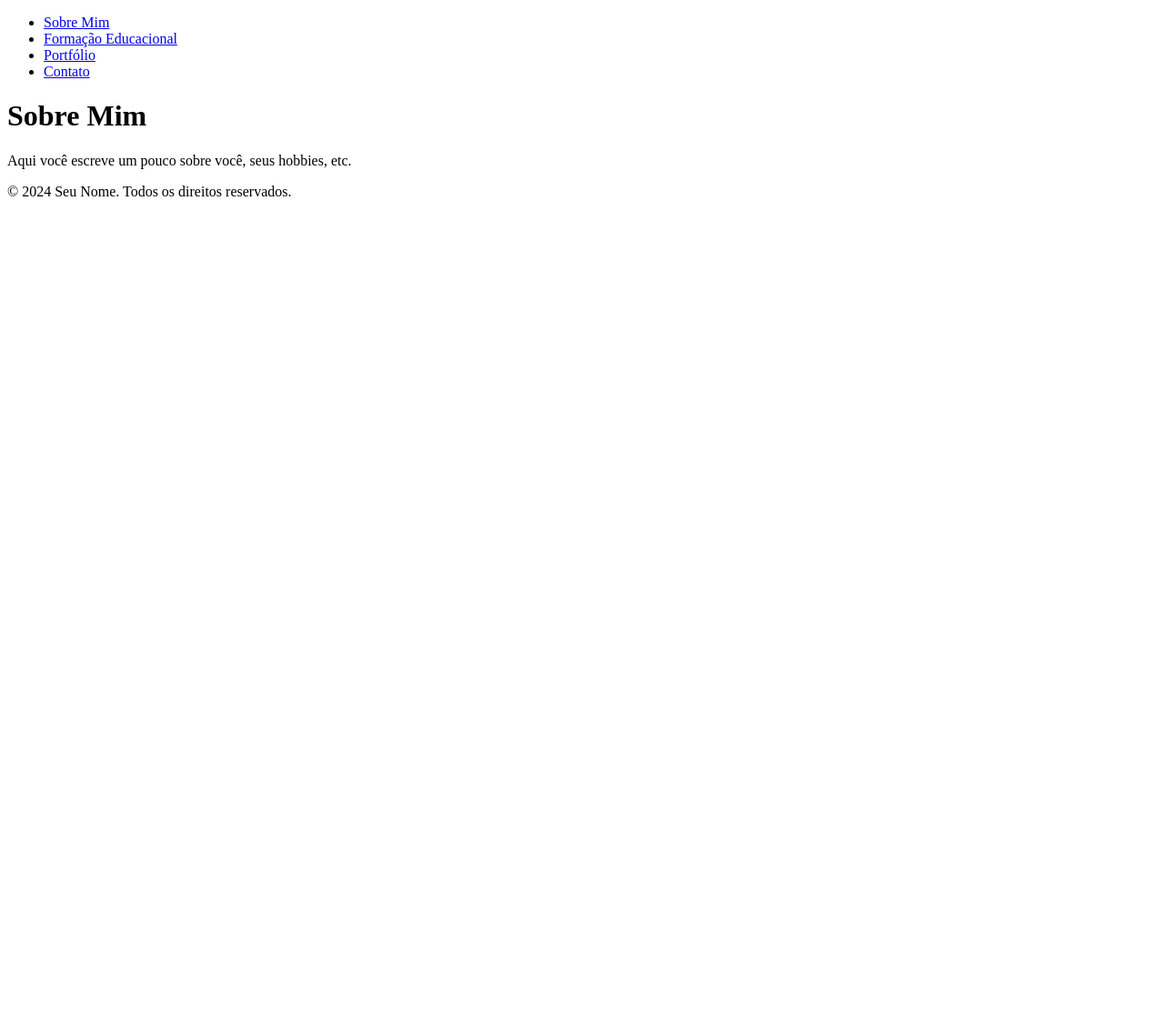
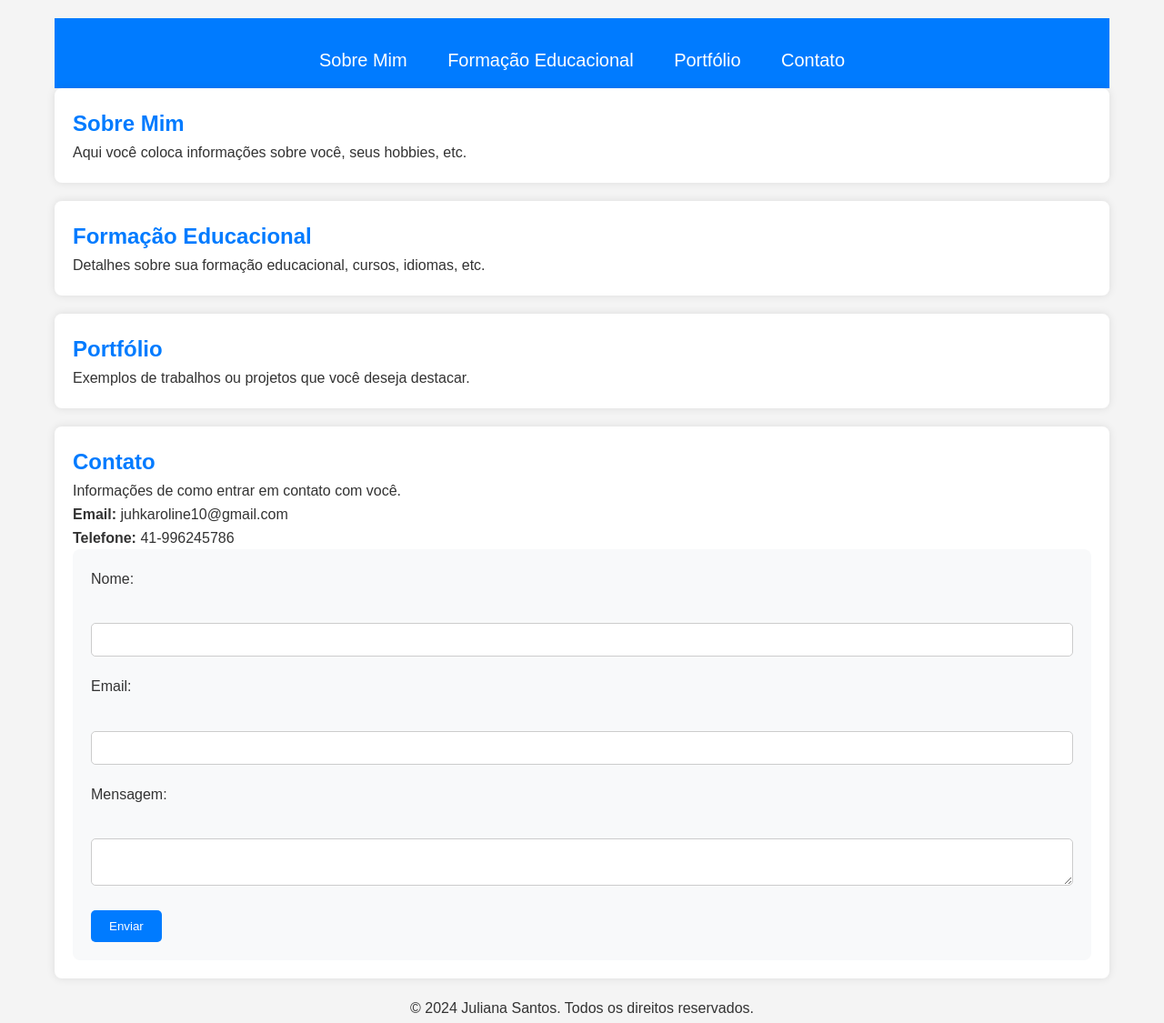
Before and after one commit to julianakaroline111/julianakaroline111.github.io, a plain HTML site: page index.html in a window 1280 px wide. Shown: the whole page at 91% size. Before the commit the page ends 800 px from the top, so only its background shows below. Drawn offline with Linux system fonts and the light colour scheme.

Commit message:
seg commit

```diff
--- a/css/estilo.css
+++ b/css/estilo.css
@@ -0,0 +1,94 @@
+/* Reset básico para remover estilos padrão do navegador */
+* {
+    margin: 0;
+    padding: 0;
+    box-sizing: border-box;
+}
+
+body {
+    font-family: 'Arial', sans-serif;
+    line-height: 1.6;
+    color: #333;
+    background-color: #f4f4f4;
+    padding: 20px;
+    max-width: 1200px;
+    margin: auto;
+}
+
+/* Estilização do cabeçalho e navegação */
+header {
+    background: #007bff;
+    color: #ffffff;
+    padding-top: 30px;
+    padding-bottom: 15px;
+}
+
+header nav ul {
+    list-style: none;
+    text-align: center;
+}
+
+header nav ul li {
+    display: inline;
+    margin: 0 20px;
+}
+
+header nav ul li a {
+    color: white;
+    text-decoration: none;
+    font-size: 20px;
+}
+
+/* Estilização das seções */
+section {
+    margin-bottom: 20px;
+    padding: 20px;
+    background: white;
+    border-radius: 8px;
+    box-shadow: 0 0 10px rgba(0,0,0,0.1);
+}
+
+section h1, section h2 {
+    color: #007bff;
+}
+
+/* Estilização do formulário de contato */
+form {
+    background: #f8f9fa;
+    padding: 20px;
+    border-radius: 8px;
+}
+
+form label {
+    display: block;
+    margin-bottom: 10px;
+}
+
+form input[type="text"],
+form input[type="email"],
+form textarea {
+    width: 100%;
+    padding: 10px;
+    margin-bottom: 20px;
+    border-radius: 5px;
+    border: 1px solid #ccc;
+}
+
+form input[type="submit"] {
+    background: #007bff;
+    color: white;
+    padding: 10px 20px;
+    border: none;
+    border-radius: 5px;
+    cursor: pointer;
+}
+
+form input[type="submit"]:hover {
+    background: #0056b3;
+}
+
+/* Estilização do rodapé */
+footer {
+    text-align: center;
+    margin-top: 20px;
+}
--- a/index.html
+++ b/index.html
@@ -3,27 +3,56 @@
 <head>
     <meta charset="UTF-8">
     <meta name="viewport" content="width=device-width, initial-scale=1.0">
-    <title>Sobre Mim - Meu Portfólio</title>
+    <title>Portfólio de Juliana Santos</title>
     <link rel="stylesheet" href="css/estilo.css">
 </head>
 <body>
     <header>
         <nav>
             <ul>
-                <li><a href="index.html">Sobre Mim</a></li>
-                <li><a href="formacao.html">Formação Educacional</a></li>
-                <li><a href="portfolio.html">Portfólio</a></li>
-                <li><a href="contato.html">Contato</a></li>
+                <li><a href="#Sobre Juliana">Sobre Mim</a></li>
+                <li><a href="#Formacao">Formação Educacional</a></li>
+                <li><a href="#Portfolio">Portfólio</a></li>
+                <li><a href="#Contato">Contato</a></li>
             </ul>
         </nav>
     </header>
+
     <main>
-        <h1>Sobre Mim</h1>
-        <p>Aqui você escreve um pouco sobre você, seus hobbies, etc.</p>
-        <!-- Adicione mais conteúdo sobre você aqui -->
+        <section id="Sobre-mim">
+            <h1>Sobre Mim</h1>
+            <p>Aqui você coloca informações sobre você, seus hobbies, etc.</p>
+        </section>
+
+        <section id="Formacao">
+            <h2>Formação Educacional</h2>
+            <p>Detalhes sobre sua formação educacional, cursos, idiomas, etc.</p>
+        </section>
+
+        <section id="Portfolio">
+            <h2>Portfólio</h2>
+            <p>Exemplos de trabalhos ou projetos que você deseja destacar.</p>
+        </section>
+
+        <section id="Contato">
+            <h2>Contato</h2>
+            <p>Informações de como entrar em contato com você.</p>
+            <p><strong>Email:</strong> juhkaroline10@gmail.com</p>
+            <p><strong>Telefone:</strong> 41-996245786</p>
+            <form>
+                <label for="nome">Nome:</label><br>
+                <input type="text" id="nome" name="nome"><br>
+                <label for="email">Email:</label><br>
+                <input type="email" id="email" name="email"><br>
+                <label for="mensagem">Mensagem:</label><br>
+                <textarea id="mensagem" name="mensagem"></textarea><br>
+                <input type="submit" value="Enviar">
+            </form>
+        </section>
     </main>
+
     <footer>
-        <p>© 2024 Seu Nome. Todos os direitos reservados.</p>
+        <p>© 2024 Juliana Santos. Todos os direitos reservados.</p>
     </footer>
 </body>
 </html>
```
Also changed, not shown: contato.html (+43 -0 lines), formacao.html (+29 -0 lines), portfolio.html (+29 -0 lines).
